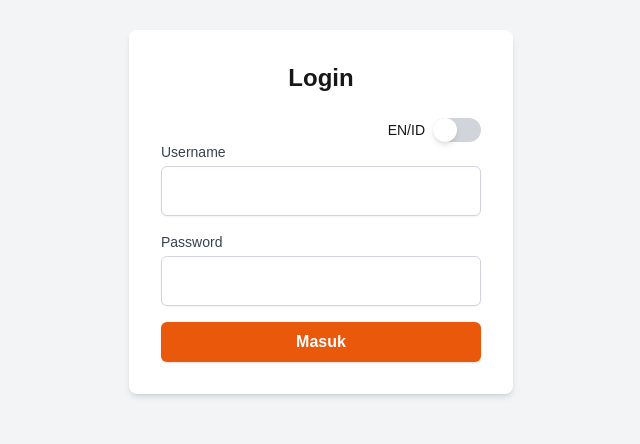
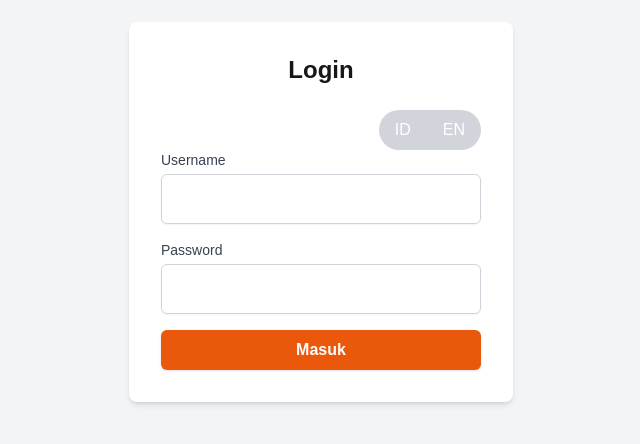
Before and after one commit to apipkurniawan/sample-next-app-for-training, a Next.js app: page /login in a window 1280 px wide. Shown: the part 188-632 px from the top of the page, without its empty margins (319-959 px from the left). Built offline with nearby package versions, Linux system fonts and the light colour scheme.

Commit message:
refactor

```diff
--- /dev/null
+++ b/src/components/ui/ToggleLocale.tsx
@@ -0,0 +1,39 @@
+import { useRouter } from "next/router";
+import React, { useState } from "react";
+import { twMerge } from "tailwind-merge";
+
+const ToggleLocale: React.FC = () => {
+  const router = useRouter();
+
+  const [locale, setLocale] = useState<string>("");
+
+  const updateLocale = (localePar: string) => {
+    setLocale(localePar);
+    router.push(router.pathname, router.asPath, { locale: localePar });
+  };
+
+  return (
+    <div className="flex flex-row items-center rounded-full bg-gray-300 text-white">
+      <div
+        onClick={() => updateLocale("id")}
+        className={twMerge(
+          "cursor-pointer px-4 py-2 transition-all",
+          locale === "id" && "rounded-full bg-orange-400"
+        )}
+      >
+        ID
+      </div>
+      <div
+        onClick={() => updateLocale("en")}
+        className={twMerge(
+          "cursor-pointer px-4 py-2 transition-all",
+          locale === "en" && "rounded-full bg-orange-400"
+        )}
+      >
+        EN
+      </div>
+    </div>
+  );
+};
+
+export default ToggleLocale;
--- a/src/components/ui/toggle.tsx
+++ /dev/null
@@ -1,28 +0,0 @@
-import React from "react";
-import { twMerge } from "tailwind-merge";
-
-interface ToggleProps {
-  isChecked: boolean;
-  onToggle: (checked: boolean) => void;
-}
-
-const Toggle: React.FC<ToggleProps> = ({ isChecked, onToggle }) => {
-  return (
-    <div
-      onClick={() => onToggle(!isChecked)}
-      className={twMerge(
-        "flex items-center cursor-pointer bg-gray-300 w-12 h-6 rounded-full transition duration-200",
-        isChecked && "bg-orange-400"
-      )}
-    >
-      <div
-        className={twMerge(
-          "w-6 h-6 bg-white translate-x-0 rounded-full shadow-md transform transition duration-200",
-          isChecked && "translate-x-6"
-        )}
-      />
-    </div>
-  );
-};
-
-export default Toggle;
--- a/src/pages/index.tsx
+++ b/src/pages/index.tsx
@@ -1,6 +1,6 @@
 import Image from "next/image";
 import localFont from "next/font/local";
-import Layout from "@/components/layout";
+import Layout from "@/components/layout/layout";
 
 const geistSans = localFont({
   src: "./fonts/GeistVF.woff",
--- a/src/pages/login/index.tsx
+++ b/src/pages/login/index.tsx
@@ -1,22 +1,14 @@
-import React, { useState } from "react";
+import React from "react";
 import LoginForm from "./components/LoginForm";
-import Toggle from "@/components/ui/toggle";
+import Toggle from "@/components/ui/ToggleLocale";
 
 const LoginPage: React.FC = () => {
-  const [isToggled, setIsToggled] = useState(false);
-
-  const handleToggle = (checked: boolean) => {
-    setIsToggled(checked);
-    // Add any additional logic for toggling
-  };
-
   return (
     <div className="flex items-center justify-center min-h-screen bg-gray-100">
       <div className="bg-white p-8 rounded-lg shadow-md w-full max-w-sm">
         <h1 className="text-2xl font-bold text-center mb-6">Login</h1>
-        <div className="flex flex-row justify-end gap-2 items-center">
-          <div className="text-sm">EN/ID</div>
-          <Toggle isChecked={isToggled} onToggle={handleToggle} />
+        <div className="flex justify-end">
+          <Toggle />
         </div>
         <LoginForm />
       </div>
```
Also changed, not shown: 1 other file (tests, documents, lock files or other folders).
